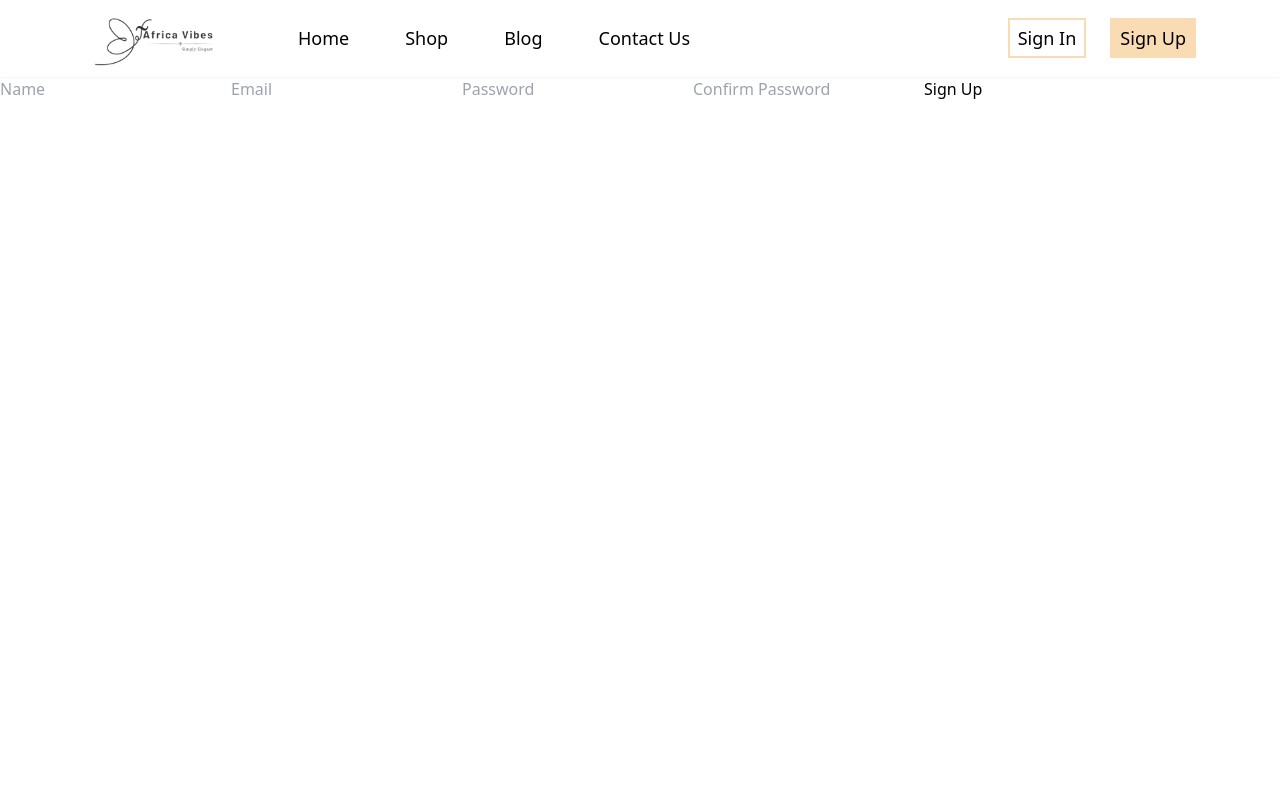
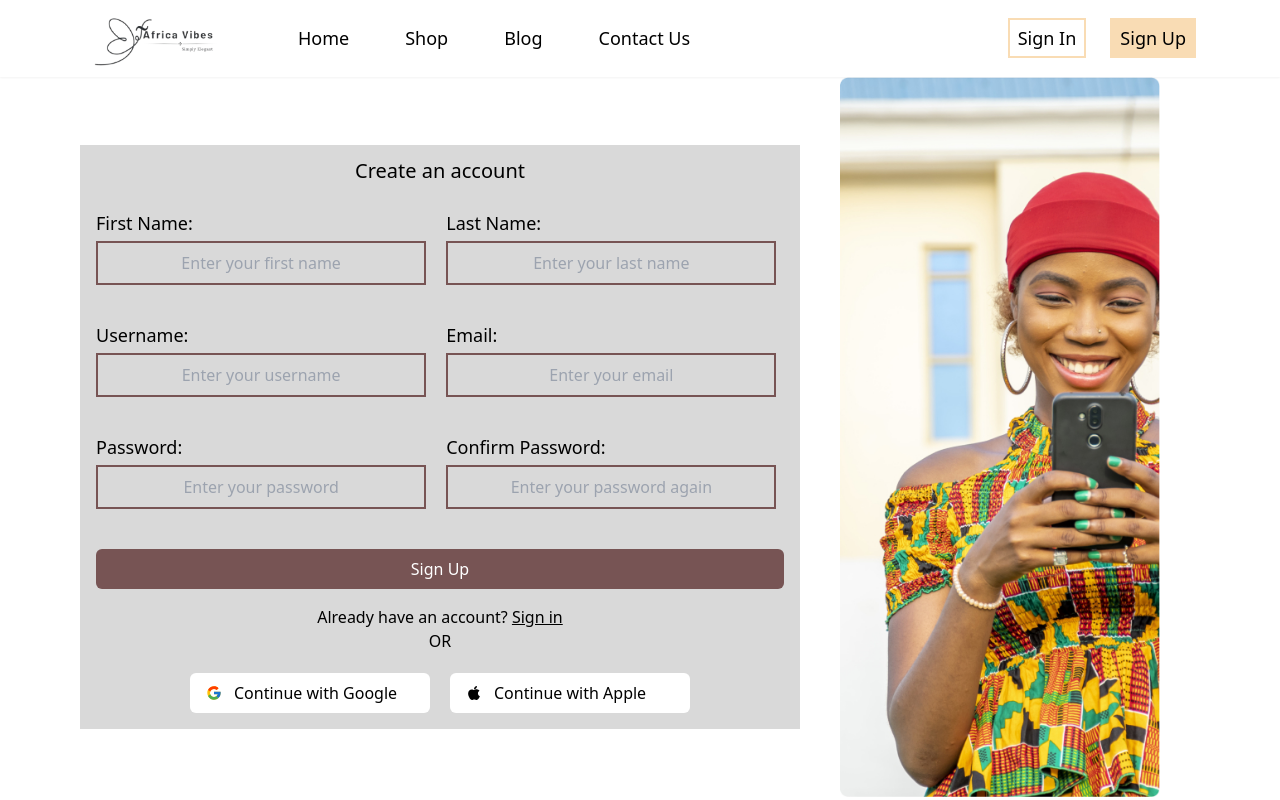
Before and after one commit to iamzaidmohammed/africanvibes, a React (Vite) app: page /users/signup in a window 1280 px wide. Shown: the top 800 px of the page. Built offline with nearby package versions, Linux system fonts and the light colour scheme.

Commit message:
Designed sign up page

```diff
--- a/src/pages/Signin.jsx
+++ b/src/pages/Signin.jsx
@@ -92,6 +92,7 @@ const SignIn = () => {
             <div className="flex flex-col items-center">
               <h3 className="mb-5">OR</h3>
 
+              <div className="lg:flex lg:gap-5">
                 <button
                   className="bg-white w-60 px-4 py-2 text-black mb-4 rounded-md flex items-center gap-3"
                   type="submit"
@@ -104,6 +105,7 @@ const SignIn = () => {
                 >
                   <FaApple /> Continue with Apple
                 </button>
+              </div>
             </div>
           </div>
 
--- a/src/pages/Signup.jsx
+++ b/src/pages/Signup.jsx
@@ -1,10 +1,16 @@
-import { useState } from "react";
+import { useEffect, useState } from "react";
 import { useAuth } from "../services/authService";
-import { useNavigate } from "react-router-dom";
+import { Link, useNavigate } from "react-router-dom";
+import { FcGoogle } from "react-icons/fc";
+import { FaApple } from "react-icons/fa";
+import Img from "../assets/signin-img.jpg";
+import Footer from "../components/Footer";
 
 const SignUp = () => {
   const { signup, signin } = useAuth();
-  const [name, setName] = useState("");
+  const [firstName, setFirstName] = useState("");
+  const [lastName, setLastName] = useState("");
+  const [username, setUsername] = useState("");
   const [email, setEmail] = useState("");
   const [password, setPassword] = useState("");
   const [confirmPassword, setConfirmPassword] = useState("");
@@ -22,36 +28,158 @@ const SignUp = () => {
     }
   };
 
+  useEffect(() => {
+    if (message) {
+      const timer = setTimeout(() => {
+        setMessage("");
+      }, 3000);
+
+      return () => clearTimeout(timer); // Cleanup the timeout if the component unmounts
+    }
+  }, [message]);
+
   return (
     <>
-      <form method="post" onSubmit={handleSubmit}>
+      <div className="max-w-7xl md:mx-auto px-5 md:px-10 lg:px-20">
+        <section>
+          <div className="md:flex md:items-center md:gap-10">
+            <div className="bg-tetiary w-full lg:basis-2/3">
+              <h2 className="text-center text-xl pt-3">Create an account</h2>
+              {message && (
+                <p className="text-center text-lg text-red-500 pt-3">
+                  {message}
+                </p>
+              )}
+
+              <form
+                method="POST"
+                onSubmit={handleSubmit}
+                className="px-4 py-2 md:flex md:flex-wrap md:gap-5"
+              >
+                <div className="flex flex-col gap-1 mt-4 md:w-[48%]">
+                  <label htmlFor="firstName" className="text-lg">
+                    First Name:
+                  </label>
                   <input
                     type="text"
-          placeholder="Name"
-          value={name}
-          onChange={(e) => setName(e.target.value)}
+                    placeholder="Enter your first name"
+                    className="text-center bg-transparent border-2 py-2 outline-none border-primary"
+                    value={firstName}
+                    onChange={(e) => setFirstName(e.target.value)}
                   />
+                </div>
+
+                <div className="flex flex-col gap-1 mt-4 md:w-[48%]">
+                  <label htmlFor="lastName" className="text-lg">
+                    Last Name:
+                  </label>
+                  <input
+                    type="text"
+                    placeholder="Enter your last name"
+                    className="text-center bg-transparent border-2 py-2 outline-none border-primary"
+                    value={lastName}
+                    onChange={(e) => setLastName(e.target.value)}
+                  />
+                </div>
+
+                <div className="flex flex-col gap-1 mt-4 md:w-[48%]">
+                  <label htmlFor="username" className="text-lg">
+                    Username:
+                  </label>
+                  <input
+                    type="text"
+                    placeholder="Enter your username"
+                    className="text-center bg-transparent border-2 py-2 outline-none border-primary"
+                    value={username}
+                    onChange={(e) => setUsername(e.target.value)}
+                  />
+                </div>
+
+                <div className="flex flex-col gap-1 mt-4 md:w-[48%]">
+                  <label htmlFor="email" className="text-lg">
+                    Email:
+                  </label>
                   <input
                     type="email"
-          placeholder="Email"
+                    placeholder="Enter your email"
+                    className="text-center bg-transparent border-2 py-2 outline-none border-primary"
                     value={email}
                     onChange={(e) => setEmail(e.target.value)}
                   />
+                </div>
+
+                <div className="flex flex-col gap-1 mt-4 md:w-[48%]">
+                  <label htmlFor="email" className="text-lg">
+                    Password:
+                  </label>
                   <input
                     type="password"
-          placeholder="Password"
+                    placeholder="Enter your password"
+                    className="text-center bg-transparent border-2 border-primary py-2 outline-none"
                     value={password}
                     onChange={(e) => setPassword(e.target.value)}
                   />
+                </div>
+
+                <div className="flex flex-col gap-1 mt-4 md:w-[48%]">
+                  <label htmlFor="confirmPassword" className="text-lg">
+                    Confirm Password:
+                  </label>
                   <input
                     type="password"
-          placeholder="Confirm Password"
+                    placeholder="Enter your password again"
+                    className="text-center bg-transparent border-2 border-primary py-2 outline-none"
                     value={confirmPassword}
                     onChange={(e) => setConfirmPassword(e.target.value)}
                   />
-        <button type="submit">Sign Up</button>
+                </div>
+
+                <button
+                  className="bg-primary w-full py-2 text-white mt-5 mb-2 rounded-md"
+                  type="submit"
+                >
+                  Sign Up
+                </button>
               </form>
-      {message && <p>{message}</p>}
+
+              <p className="text-center">
+                {`Already have an account?`}{" "}
+                <Link to={"/users/signup"} className="underline">
+                  Sign in
+                </Link>{" "}
+              </p>
+
+              <div className="flex flex-col items-center">
+                <h3 className="mb-5">OR</h3>
+
+                <div className="md:flex md:gap-5">
+                  <button
+                    className="bg-white w-60 px-4 py-2 text-black mb-4 rounded-md flex items-center gap-3"
+                    type="submit"
+                  >
+                    <FcGoogle /> Continue with Google
+                  </button>
+                  <button
+                    className="bg-white w-60 px-4 py-2 text-black mb-4 rounded-md flex items-center gap-3"
+                    type="submit"
+                  >
+                    <FaApple /> Continue with Apple
+                  </button>
+                </div>
+              </div>
+            </div>
+
+            <div className="hidden lg:block lg:basis-1/3">
+              <img
+                src={Img}
+                className="lg:w-80"
+                alt="Image of a woman holding a smart phone"
+              />
+            </div>
+          </div>
+        </section>
+        <Footer />
+      </div>
     </>
   );
 };
```
Lines whose indentation alone changed are shown as unchanged.
